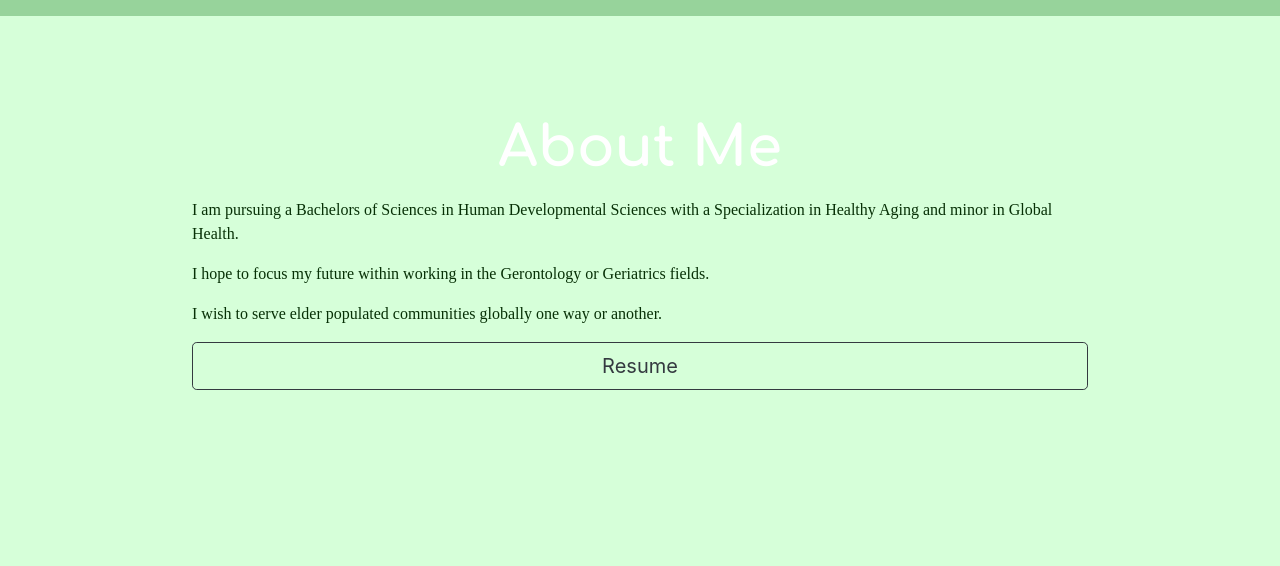
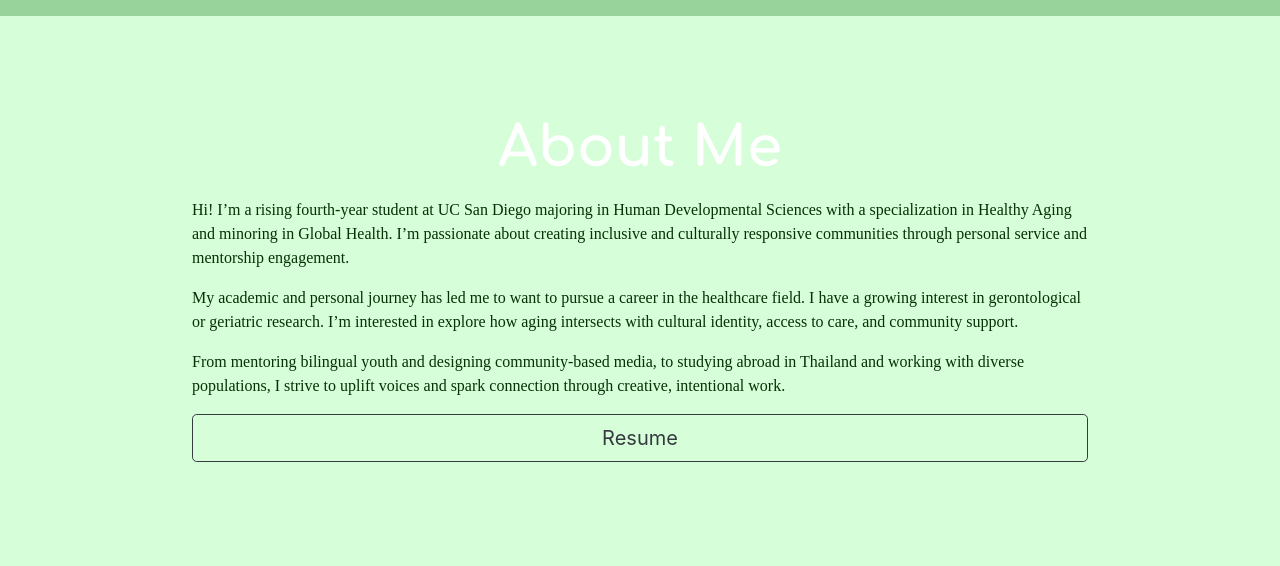
Before and after one commit to dhercerv/myPortfolio, a plain HTML site: page index.html in a window 1280 px wide. Shown: the part 656-1222 px from the top of the page. Drawn offline with nearby package versions, Linux system fonts and the light colour scheme; a web font is replaced by a local one.

Commit message:
Update index.html

```diff
--- a/index.html
+++ b/index.html
@@ -60,15 +60,22 @@
     <!-- About Me -->
     <section id="aboutme">
       <h3 class="aboutme-heading">About Me</h3>
-      <p>I am pursuing a Bachelors of Sciences in Human Developmental Sciences with a Specialization in Healthy Aging and minor in Global Health.</p>
-      <p>I hope to focus my future within working in the Gerontology or Geriatrics fields.</p>
-      <p>I wish to serve elder populated communities globally one way or another.</p>
+      <p> Hi! I’m a rising fourth-year student at UC San Diego majoring in Human Developmental Sciences with a specialization in Healthy Aging and minoring in Global Health.
+        I’m passionate about creating inclusive and culturally responsive communities through personal service and mentorship engagement.
+      </p>
+      <p> My academic and personal journey has led me to want to pursue a career in the healthcare field. I have a growing interest in gerontological or geriatric research.
+        I’m interested in explore how aging intersects with cultural identity, access to care, and community support.
+      </p>
+      <p> From mentoring bilingual youth and designing community-based media, to studying abroad in Thailand and
+    working with diverse populations, I strive to uplift voices and spark connection through creative, intentional work.
+      </p>
 
-        <a href="images/DianaHernandezCervantes-Resume.pdf">
+      <a href="images/DianaHernandezCervantes-Resume.pdf">
           <button class="btn btn-lg btn-block btn-outline-dark" type="button">Resume</button>
         </a>
 
     </section>
+
     <!--  Skills -->
     <section id="skills">
       <h2 class="project-skills">Skills</h2>
```
